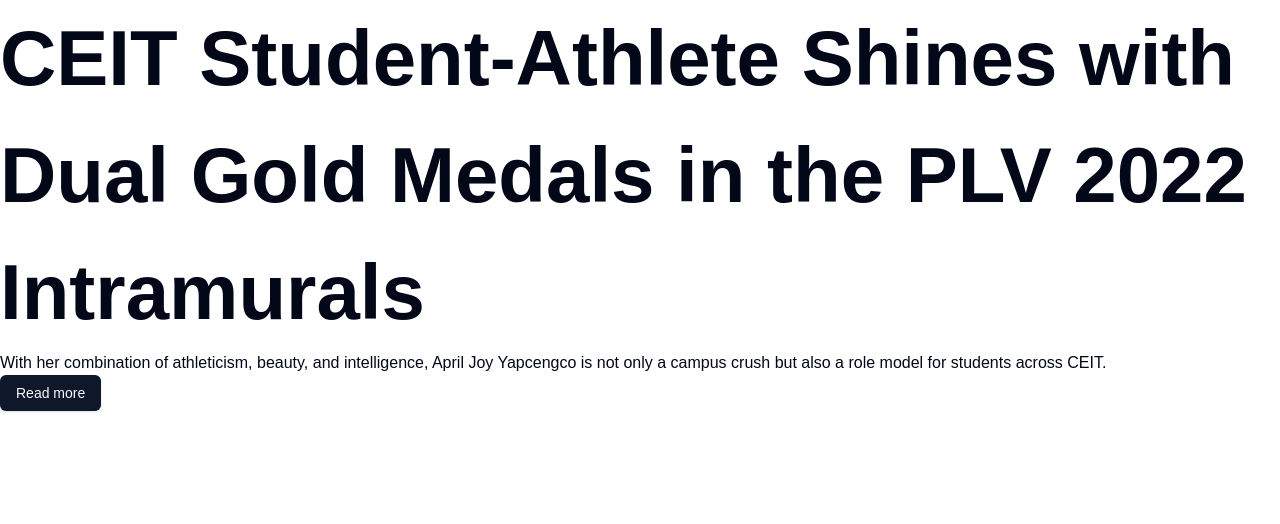
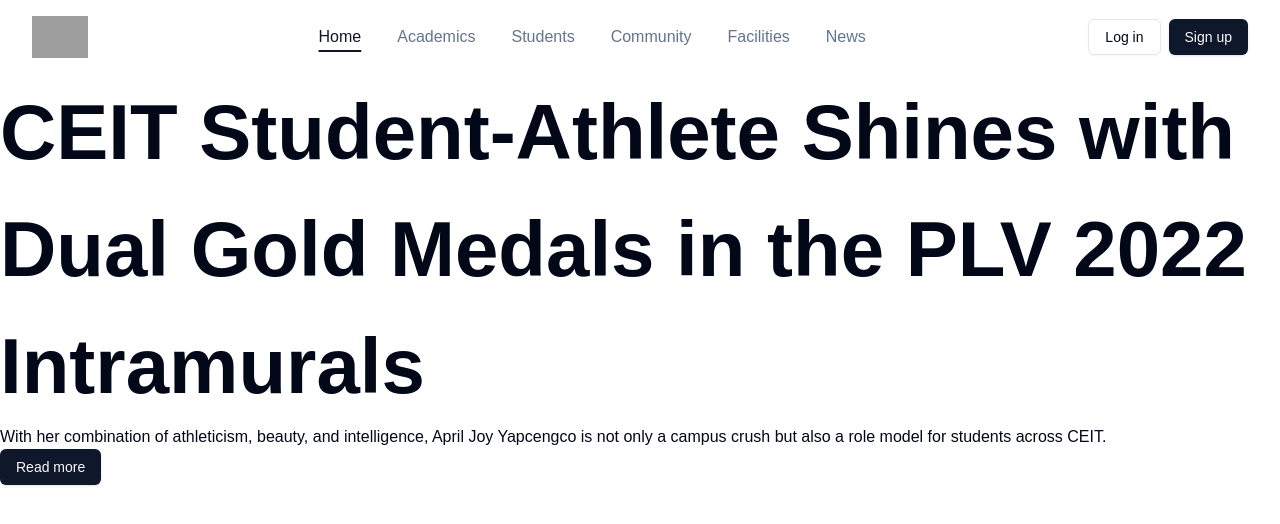
Before and after one commit to plvkyan/ceit-website, a React (Vite) app in the folder client/: page /home in a window 1280 px wide. Shown: the top 524 px of the page. Built offline with nearby package versions, Linux system fonts and the light colour scheme; grey boxes are pictures that could not be loaded.

Commit message:
feat(Home.tsx): add navigation bar to home

```diff
--- a/client/src/pages/Home.tsx
+++ b/client/src/pages/Home.tsx
@@ -3,11 +3,16 @@
 // Component imports
 // Button component import
 import { Button } from "@/components/ui/button"
+// Navigation bar component import
+import NavigationBar from "@/components/ui/navigation-bar"
+
+
 
 const Home = () => {
 
     return (
         <div>
+            <NavigationBar />
             <h1> CEIT Student-Athlete Shines with Dual Gold Medals in the PLV 2022 Intramurals </h1>
             <p> With her combination of athleticism, beauty, and intelligence,
                 April Joy Yapcengco is not only a campus crush but also a
```
